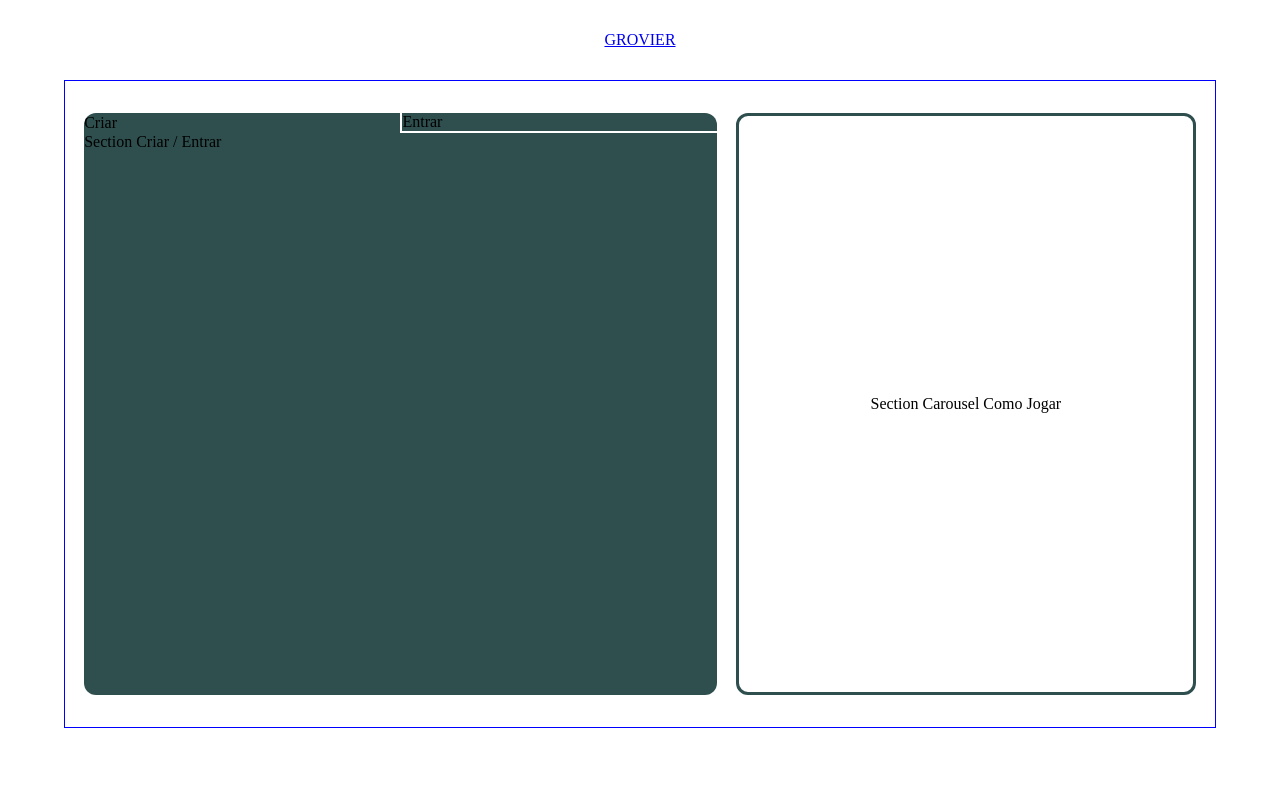
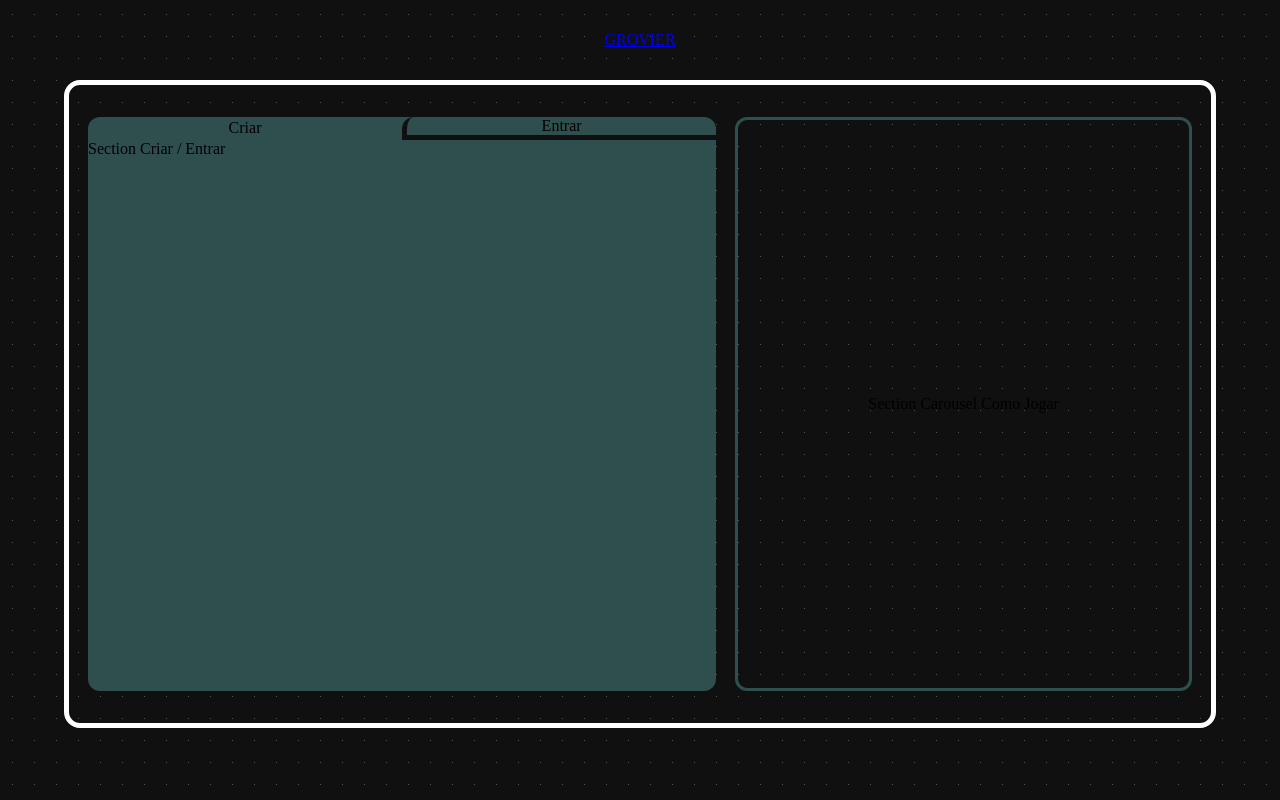
Before and after one commit to LoriaLawrenceZ/GROVIER-frontend, a Next.js app: page / in a window 1280 px wide. Built offline with nearby package versions, Linux system fonts and the light colour scheme.

Commit message:
[feat] Experimenting stylization
Signed-off-by: GitHub <noreply@github.com>

```diff
--- a/src/app/globals.css
+++ b/src/app/globals.css
@@ -7,16 +7,39 @@
 /*-----===| ROOT |===-----*/
 :root {
   --max-width: 1100px;
-  --border-radius: 12px;
+  --border-radius: .75em;
   --font-mono: ui-monospace, Menlo, Monaco, "Cascadia Mono", "Segoe UI Mono",
     "Roboto Mono", "Oxygen Mono", "Ubuntu Monospace", "Source Code Pro",
     "Fira Mono", "Droid Sans Mono", "Courier New", monospace;
+
+
+  --white-gray: #f0f0f0;
+  --light-gray: #989898;
+  --medium-gray: #525252;
+  --dark-gray: #2c2c2c;
+  --black-gray: #101010;
 }
 
 /*-----===| HTML & BODY |===-----*/
+html {
+  --dot-size: 1px;
+  --dot-space: 22px;
+  background:
+    linear-gradient(90deg, var(--black-gray) calc(var(--dot-space) - var(--dot-size)), transparent 1%) center / var(--dot-space) var(--dot-space),
+    linear-gradient(var(--black-gray) calc(var(--dot-space) - var(--dot-size)), transparent 1%) center / var(--dot-space) var(--dot-space),
+    var(--medium-gray);
+}
 html, body {
   max-width: 100vw;
   overflow-x: hidden;
+}
+
+/*-----===| EFFECTS |===-----*/
+.glass-effect {
+  backdrop-filter: blur(10px);
+  background: rgba(255, 255, 255, 0.1);
+  border-radius: var(--border-radius);
+  box-shadow: 0 0 10px rgba(0, 0, 0, 0.1);
 }
 
 /*:root {
--- a/src/app/home.module.css
+++ b/src/app/home.module.css
@@ -20,14 +20,16 @@
   display: flex;
   align-items: center;
   justify-content: space-evenly;
-  border: solid 1px blue;
+  border: solid 5px white;
+  border-radius: 1em;
 }
 
 .section-criar-entrar{
   height: 90%;
   width: 55%;
   background-color: darkslategray;
-  border-radius: .75em;
+  border-radius: var(--border-radius);
+  overflow: hiiden;
 }
 
 .criar-entrar-tab-container {
@@ -37,17 +39,21 @@
   align-items: center;
   justify-content: center;
 }
-.criar-tab {
+.criar-tab, .entrar-tab {
   width: 50%;
   height: 100%;
-  border-right: solid 2px white;
-  border-bottom: solid 2px white
+  display: flex;
+  align-items: center;
+  justify-content: center;
+  border-bottom: solid 5px var(--black-gray);
+  border-top-left-radius: var(--border-radius);
+  cursor: pointer;
+}
+.criar-tab{
+  border-right: solid 5px var(--black-gray);
 }
 .entrar-tab {
-  width: 50%;
-  height: 100%;
-  border-left: solid 2px white;
-  border-bottom: solid 2px white;
+  border-left: solid 5px var(--black-gray);
 }
 .active {
   border: none;
@@ -57,7 +63,7 @@
   height: 90%;
   width: 40%;
   border: solid 3px darkslategray;
-  border-radius: .75em;
+  border-radius: var(--border-radius);
   display: flex;
   flex-direction: column;
   align-items: center;
```
